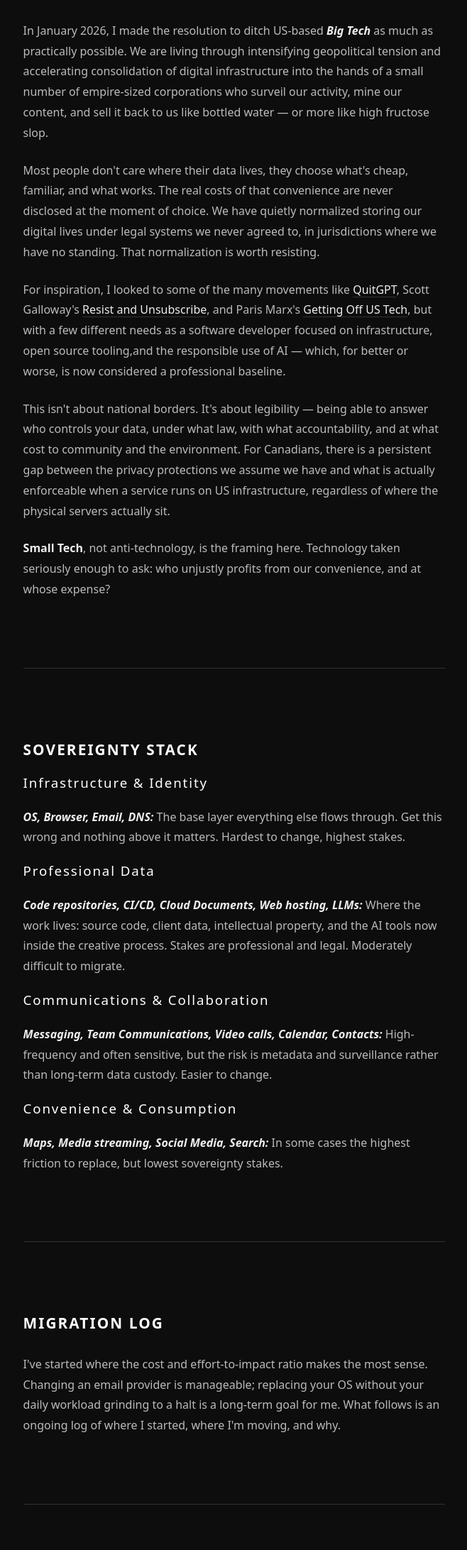
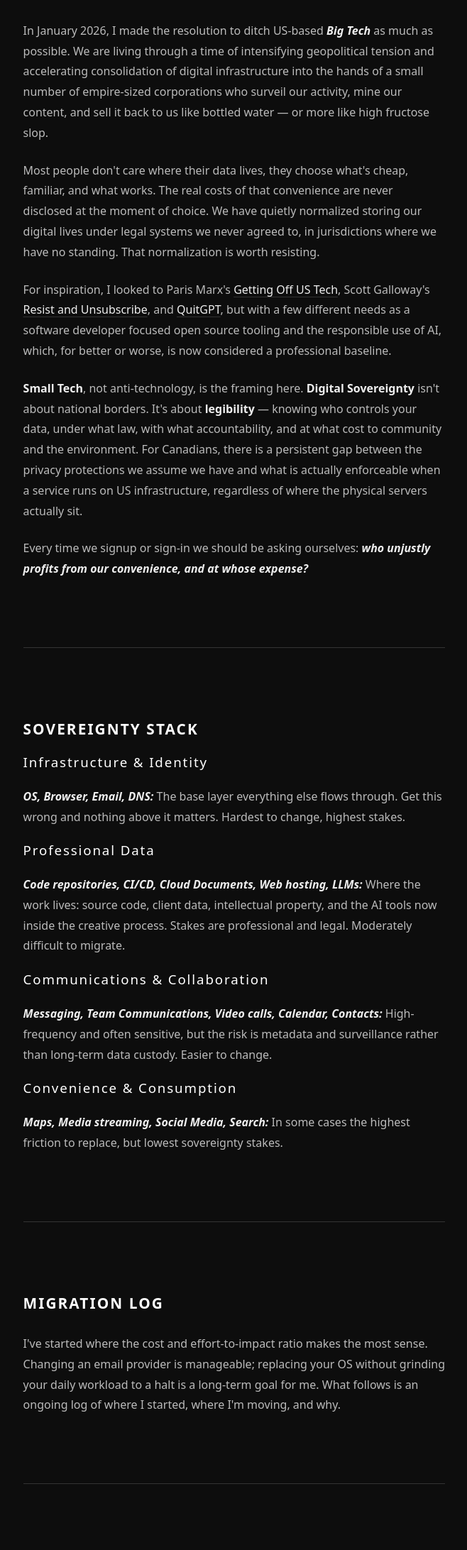
Before and after one commit to robots-building-robots/techblog, a website: page public/posts/digital-sovereignty.html in a window 1280 px wide. Shown: the part 275-2459 px from the top of the page at 71% size, without its empty margins (310-968 px from the left). Drawn offline with Linux system fonts and the light colour scheme.

Commit message:
edits about

```diff
--- a/public/posts/digital-sovereignty.html
+++ b/public/posts/digital-sovereignty.html
@@ -24,11 +24,11 @@
         <time>Sat Jan 31 2026</time>
         <h1>Ditching Big Tech</h1>
     </header>
-<p>In January 2026, I made the resolution to ditch US-based <em><strong>Big Tech</strong></em> as much as practically possible. We are living through intensifying geopolitical tension and accelerating consolidation of digital infrastructure into the hands of a small number of empire-sized corporations who surveil our activity, mine our content, and sell it back to us like bottled water — or more like high fructose slop. </p>
+<p>In January 2026, I made the resolution to ditch US-based <em><strong>Big Tech</strong></em> as much as possible. We are living through a time of intensifying geopolitical tension and accelerating consolidation of digital infrastructure into the hands of a small number of empire-sized corporations who surveil our activity, mine our content, and sell it back to us like bottled water — or more like high fructose slop. </p>
 <p>Most people don&#39;t care where their data lives, they choose what&#39;s cheap, familiar, and what works. The real costs of that convenience are never disclosed at the moment of choice. We have quietly normalized storing our digital lives under legal systems we never agreed to, in jurisdictions where we have no standing. That normalization is worth resisting.</p>
-<p>For inspiration, I looked to some of the many movements like <a href="https://quitgpt.org/" target="_blank" rel="noopener noreferrer">QuitGPT</a>, Scott Galloway&#39;s <a href="https://www.resistandunsubscribe.com/" target="_blank" rel="noopener noreferrer">Resist and Unsubscribe</a>, and Paris Marx&#39;s <a href="https://disconnect.blog/getting-off-us-tech-a-guide/" target="_blank" rel="noopener noreferrer">Getting Off US Tech</a>, but with a few different needs as a software developer focused on infrastructure, open source tooling,and the responsible use of AI — which, for better or worse, is now considered a professional baseline.</p>
-<p>This isn&#39;t about national borders. It&#39;s about legibility — being able to answer who controls your data, under what law, with what accountability, and at what cost to community and the environment. For Canadians, there is a persistent gap between the privacy protections we assume we have and what is actually enforceable when a service runs on US infrastructure, regardless of where the physical servers actually sit.</p>
-<p><strong>Small Tech</strong>, not anti-technology, is the framing here. Technology taken seriously enough to ask: who unjustly profits from our convenience, and at whose expense?</p>
+<p>For inspiration, I looked to Paris Marx&#39;s <a href="https://disconnect.blog/getting-off-us-tech-a-guide/" target="_blank" rel="noopener noreferrer">Getting Off US Tech</a>, Scott Galloway&#39;s <a href="https://www.resistandunsubscribe.com/" target="_blank" rel="noopener noreferrer">Resist and Unsubscribe</a>, and <a href="https://quitgpt.org/" target="_blank" rel="noopener noreferrer">QuitGPT</a>, but with a few different needs as a software developer focused open source tooling and the responsible use of AI, which, for better or worse, is now considered a professional baseline.</p>
+<p><strong>Small Tech</strong>, not anti-technology, is the framing here. <strong>Digital Sovereignty</strong> isn&#39;t about national borders. It&#39;s about <strong>legibility</strong> — knowing who controls your data, under what law, with what accountability, and at what cost to community and the environment. For Canadians, there is a persistent gap between the privacy protections we assume we have and what is actually enforceable when a service runs on US infrastructure, regardless of where the physical servers actually sit.</p>
+<p>Every time we signup or sign-in we should be asking ourselves: <em><strong>who unjustly profits from our convenience, and at whose expense?</strong></em></p>
 <hr>
 <h2 id="sovereignty-stack">Sovereignty Stack</h2>
 <h3 id="infrastructure--identity">Infrastructure &amp; Identity</h3>
@@ -41,7 +41,7 @@
 <p><em><strong>Maps, Media streaming, Social Media, Search:</strong></em> In some cases the highest friction to replace, but lowest sovereignty stakes.</p>
 <hr>
 <h2 id="migration-log">Migration Log</h2>
-<p>I&#39;ve started where the cost and effort-to-impact ratio makes the most sense. Changing an email provider is manageable; replacing your OS without your daily workload grinding to a halt is a long-term goal for me. What follows is an ongoing log of where I started, where I&#39;m moving, and why. </p>
+<p>I&#39;ve started where the cost and effort-to-impact ratio makes the most sense. Changing an email provider is manageable; replacing your OS without grinding your daily workload to a halt is a long-term goal for me. What follows is an ongoing log of where I started, where I&#39;m moving, and why. </p>
 <hr>
 <p>Work-in-progress</p>
 <hr>
```
Also changed, not shown: posts/digital-sovereignty.md (+5 -5 lines), public/index.html (+1 -1 lines), public/rss.xml (+5 -5 lines).
